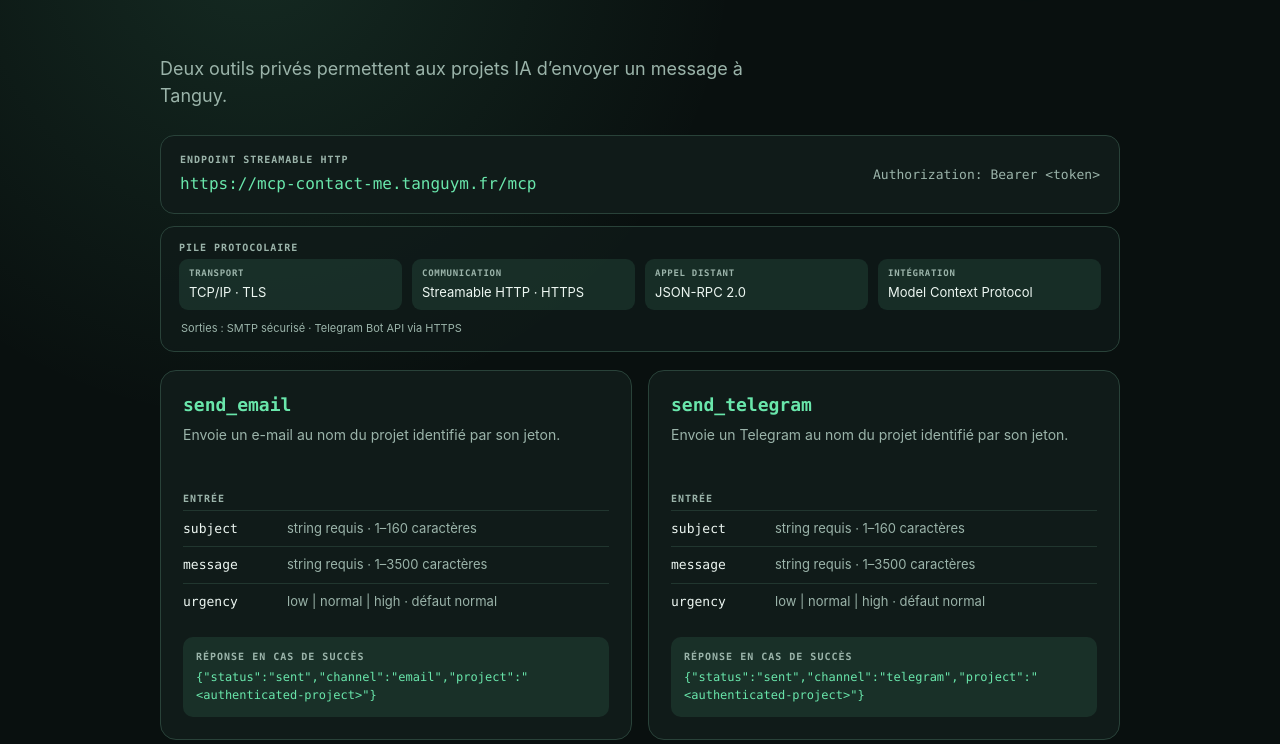
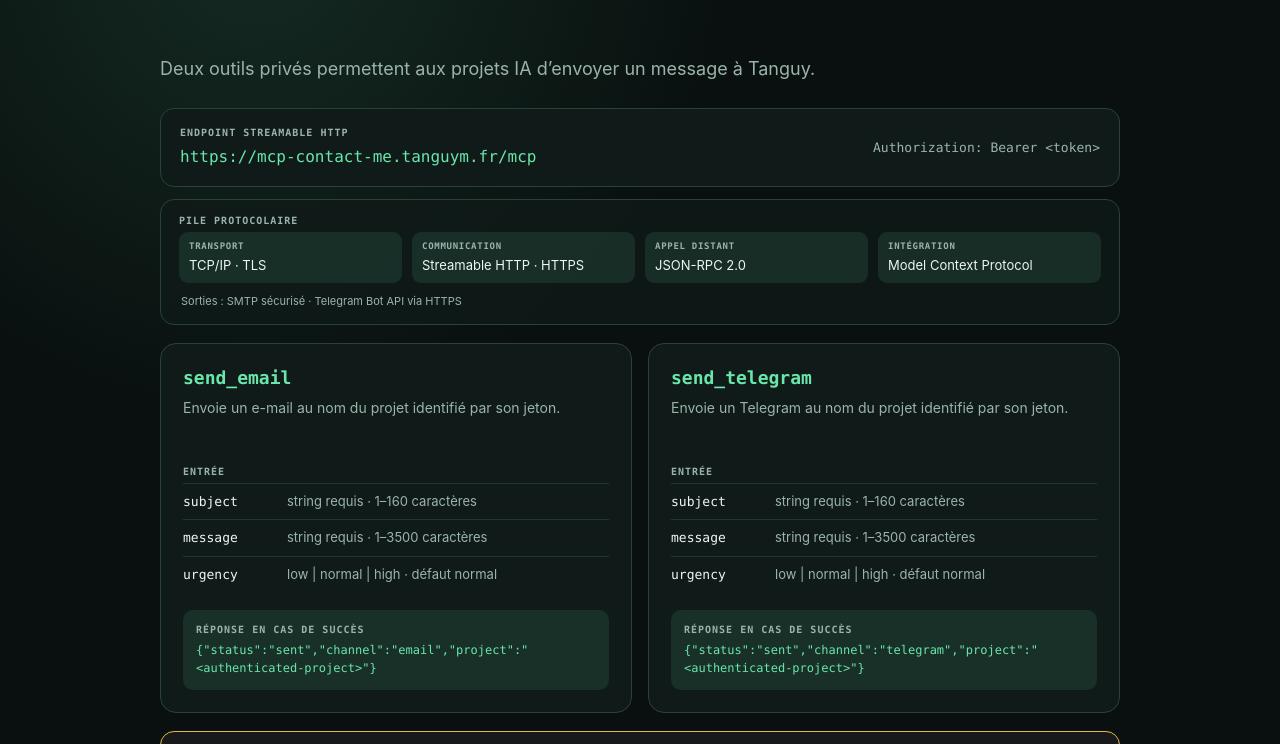
Before and after one commit to tangmomb/mcp_contact_me, a plain HTML site: page public/index.html in a window 1280 px wide. Shown: the part 56-800 px from the top of the page. Drawn offline with Linux system fonts and the light colour scheme.

Commit message:
Keep landing page introduction on one line

```diff
--- a/public/index.html
+++ b/public/index.html
@@ -83,7 +83,7 @@
         margin-top: 58px;
       }
       .lead {
-        max-width: 650px;
+        max-width: 760px;
         margin: 0 0 26px;
         color: var(--muted);
         font-size: 18px;
```
Also changed, not shown: docs/mcp-contact-me.png.
